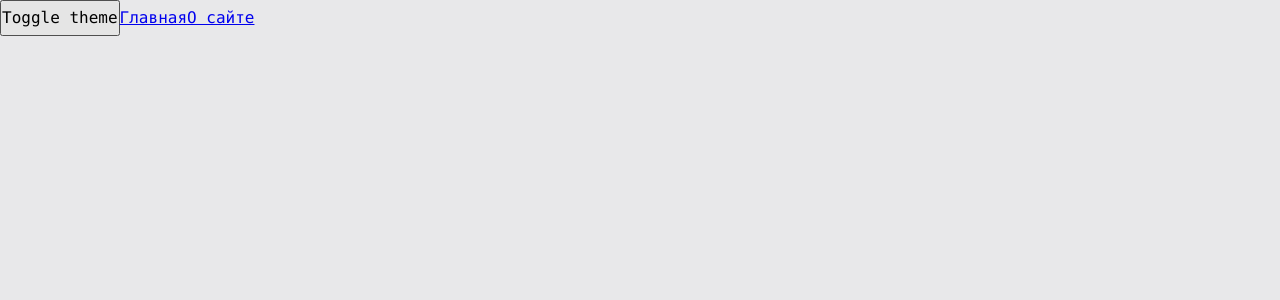
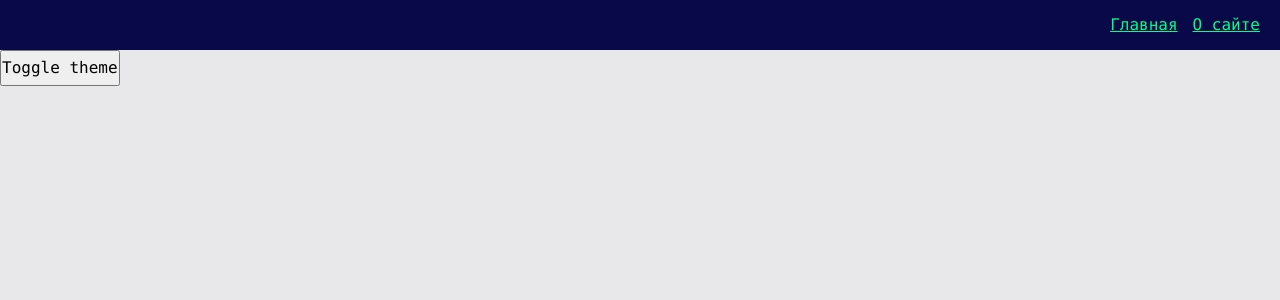
Before and after one commit to DiMoNiO04/frontend_course, a React app: page / in a window 1280 px wide. Shown: the top 300 px of the page. Built offline with nearby package versions, Linux system fonts and the light colour scheme.

Commit message:
feat: add appLink ui component

```diff
--- a/src/app/App.tsx
+++ b/src/app/App.tsx
@@ -1,20 +1,18 @@
 import './styles/index.scss';
-import { Link } from "react-router-dom";
 import { useTheme } from "./providers/ThemeProvider";
 import { classNames } from "shared/lib/classNames";
 import { AppRouter } from './providers/router';
+import { Navbar } from 'widgets/Navbar';
 
 const App = () => {
   const { theme, toggleTheme } = useTheme();
 
   return (
     <div className={classNames('app', { }, [theme])}>
+      <Navbar />
+      <AppRouter />
+
       <button onClick={toggleTheme}>Toggle theme</button>
-
-      <Link to={'/'}>Главная</Link>
-      <Link to={'/about'}>О сайте</Link>
-
-      <AppRouter />
     </div>
   )
 }
--- a/src/app/styles/themes/dark.scss
+++ b/src/app/styles/themes/dark.scss
@@ -1,6 +1,10 @@
 .app.dark {
   --bg-color: #090949;
+  --inverted-bg-color: #e8e8ea;
 
   --primary-color: #049684;
   --secondary-color: #04ff84;
+
+  --inverted-primary-color: #0232c2;
+  --inverted-secondary-color: #0449e0;
 }
--- a/src/app/styles/themes/light.scss
+++ b/src/app/styles/themes/light.scss
@@ -1,6 +1,10 @@
 .app.light {
   --bg-color: #e8e8ea;
+  --inverted-bg-color: #090949;
 
   --primary-color: #0232c2;
   --secondary-color: #0449e0;
+
+  --inverted-primary-color: #049684;
+  --inverted-secondary-color: #04ff84;
 }
--- a/src/app/styles/variables/global.scss
+++ b/src/app/styles/variables/global.scss
@@ -8,4 +8,7 @@
   --font-size-l: 24px;
   --font-line-m: 32px;
   --font-l: var(--font-size-l) / var(--font-line-l) var(--font-family-main);
+
+  // Размеры
+  --navbar-height: 50px;
 }
--- a/src/shared/lib/classNames.ts
+++ b/src/shared/lib/classNames.ts
@@ -1,12 +1,12 @@
 type Mods = Record<string, boolean | string>
 
-export function classNames(cls: string, mods: Mods, additional: string[]): string {
-  return [
-    cls,
-    ...additional,
-    ...Object.entries(mods)
-      .filter(([className, value]) => Boolean(value))
-      .map(([className]) => className)
+export function classNames(cls: string, mods: Mods = {}, additional: string[] = []): string {
+    return [
+      cls,
+      ...additional.filter(Boolean),
+      ...Object.entries(mods)
+        .filter(([className, value]) => Boolean(value))
+        .map(([className]) => className)
     ]
     .join(' ');
 }
--- /dev/null
+++ b/src/shared/ui/AppLink/AppLink.module.scss
@@ -0,0 +1,11 @@
+.AppLink {
+  color: var(--primary-color);
+}
+
+.primary {
+  color: var(--primary-color);
+}
+
+.secondary {
+  color: var(--inverted-secondary-color);
+}
--- /dev/null
+++ b/src/shared/ui/AppLink/AppLink.tsx
@@ -0,0 +1,34 @@
+import { classNames } from "shared/lib/classNames";
+import cls from './AppLink.module.scss';
+import { Link, LinkProps } from "react-router-dom";
+import { FC } from "react";
+
+export enum AppLinkTheme {
+  PRIMARY = 'primary',
+  SECONDARY = 'secondary'
+}
+
+interface AppLinkProps extends LinkProps{
+  className?: string;
+  theme?: AppLinkTheme;
+}
+
+export const AppLink: FC<AppLinkProps> = ( props ) => {
+  const {
+    to,
+    className,
+    children,
+    theme = AppLinkTheme.PRIMARY,
+    ...otherProps
+  } = props;
+
+  return (
+    <Link
+      to={to}
+      className={classNames(cls.AppLink, {}, [className, cls[theme]])}
+      {...otherProps}
+    >
+      {children}
+    </Link>
+  )
+}
--- /dev/null
+++ b/src/widgets/Navbar/index.ts
@@ -0,0 +1,3 @@
+import { Navbar } from "./ui/Navbar";
+
+export { Navbar }
--- /dev/null
+++ b/src/widgets/Navbar/ui/Navbar.module.scss
@@ -0,0 +1,16 @@
+.Navbar {
+  width: 100%;
+  height: var(--navbar-height);
+  background: var(--inverted-bg-color);
+  display: flex;
+  align-items: center;
+  padding: 20px;
+}
+
+.links {
+  margin-left: auto;
+}
+
+.mainLink {
+  margin-right: 15px;
+}
--- /dev/null
+++ b/src/widgets/Navbar/ui/Navbar.tsx
@@ -0,0 +1,23 @@
+import { Link } from "react-router-dom";
+import { classNames } from "shared/lib/classNames";
+import cls from './Navbar.module.scss';
+import { AppLink, AppLinkTheme } from "shared/ui/AppLink/AppLink";
+
+interface NavbarProps {
+  className?: string;
+}
+
+export const Navbar = ({ className }: NavbarProps) => {
+  return (
+    <div className={classNames(cls.Navbar, {}, [ className ])}>
+      <div className={classNames(cls.links)}>
+        <AppLink theme={AppLinkTheme.SECONDARY} to={'/'} className={classNames(cls.mainLink)}>
+          Главная
+        </AppLink>
+        <AppLink theme={AppLinkTheme.SECONDARY} to={'/about'}>
+          О сайте
+        </AppLink>
+      </div>
+    </div>
+  )
+}
```
